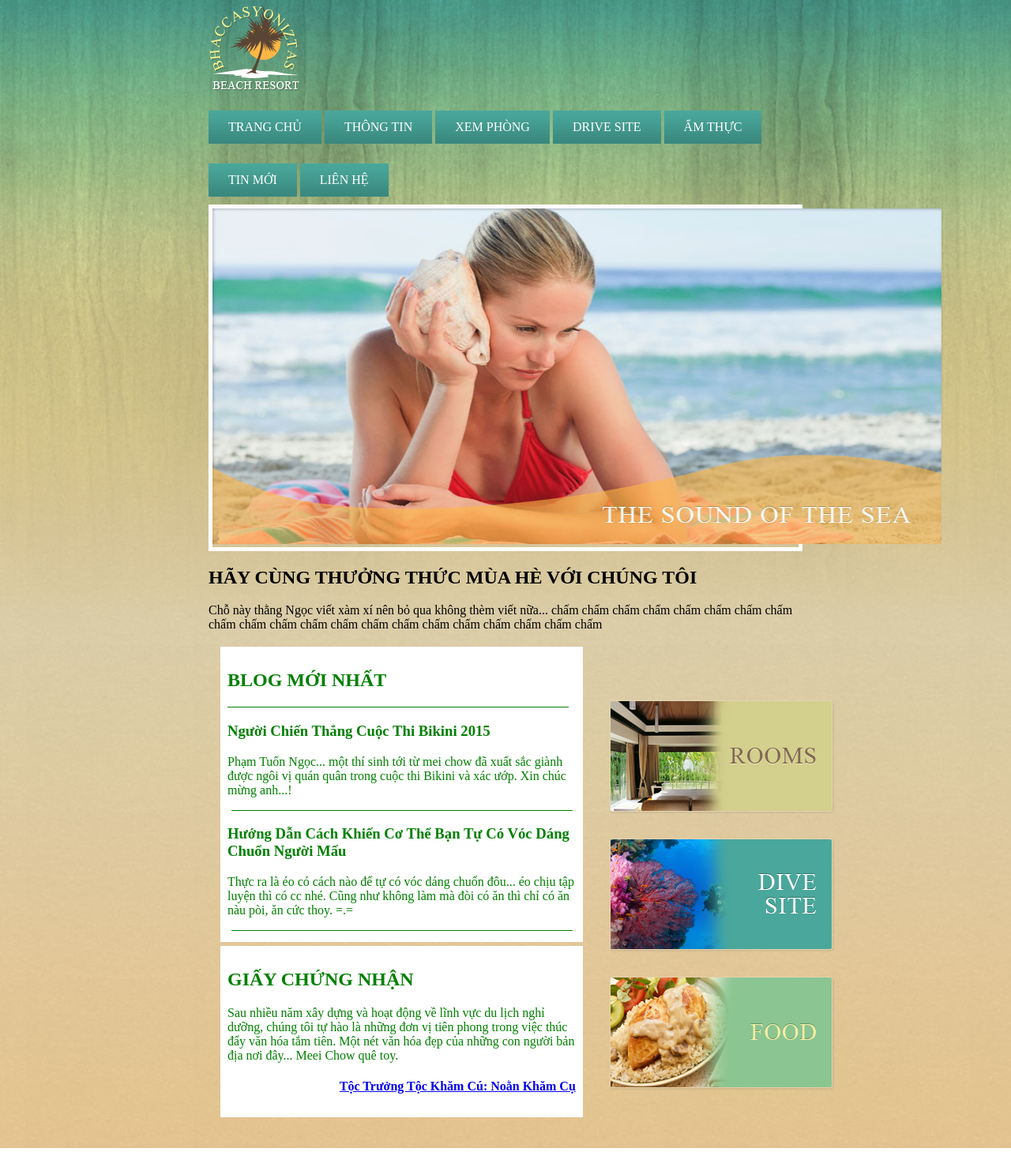
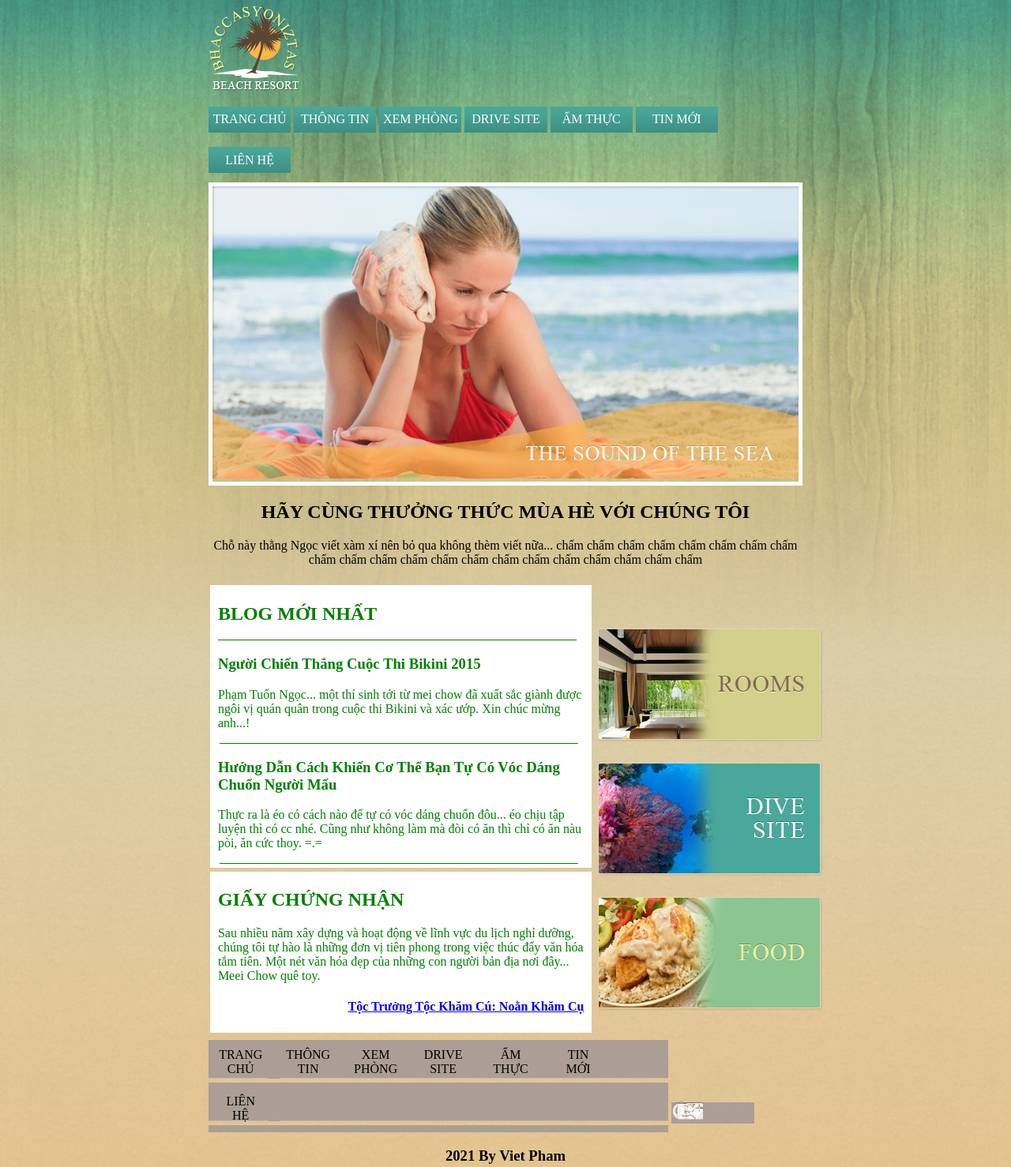
Before and after one commit to phamviet93/bai-tap, a plain HTML site: page Bai tap.html in a window 1280 px wide. Shown: the part 30-1508 px from the top of the page at 79% size. Before the commit the page ends 1484 px from the top, so only its background shows below. Drawn offline with Linux system fonts and the light colour scheme; files whose address does not match are found by name.

Commit message:
edit 5/10

```diff
--- a/Bai tap.html
+++ b/Bai tap.html
@@ -7,9 +7,9 @@
     </head>
     <body>
         <div class="head">
-            <img src="C:\Users\Admin\Desktop\bai-tap\images\logo.png" class="logo">
+            <img src="images\logo.png" class="logo">
         </div>
-        <div class="menu">
+        <div class="menu1">
             <a href="#">TRANG CHỦ</a>
             <a href="#">THÔNG TIN</a>
             <a href="#">XEM PHÒNG</a>
@@ -19,7 +19,7 @@
             <a href="#">LIÊN HỆ</a>
         </div>
         <div class="banner">
-            <img src="C:\Users\Admin\Desktop\bai-tap\images\sea-sound.jpg" width="923" height="425">
+            <img src="images\sea-sound.jpg" width="100%">
         </div>
         <div class="content">
             <h2>HÃY CÙNG THƯỞNG THỨC MÙA HÈ VỚI CHÚNG TÔI</h2>
@@ -50,11 +50,30 @@
           </div>
          </div>
          <div class="column2">
-            <div class="rooms" href="#"><img src="file:///C:/Users/Admin/Desktop/bai-tap/images/rooms.png"></div>
-            <div class="dive-site" href="#"><img src="file:///C:/Users/Admin/Desktop/bai-tap/images/dive-site.png"></div>
-            <div class="food" href="#"><img src="file:///C:/Users/Admin/Desktop/bai-tap/images/food.png"></div>
+            <div class="rooms" href="#"><img src="images/rooms.png"></div>
+            <div class="dive-site" href="#"><img src="images/dive-site.png"></div>
+            <div class="food" href="#"><img src="images/food.png"></div>
+         </div>
+         <div class="column3">
+            <div class="menu2">
+               <a href="#">TRANG CHỦ</a>
+               <a href="#">THÔNG TIN</a>
+               <a href="#">XEM PHÒNG</a>
+               <a href="#">DRIVE SITE</a>
+               <a href="#">ẨM THỰC</a>
+               <a href="#">TIN MỚI</a>
+               <a href="#">LIÊN HỆ</a>
+            </div>
+            <div class="icon">
+                <a href="#"><img src="images/iconP1.png"></a>
+                <a href="#"><img src="images/iconFB1.png"></a>
+                <a href="#"><img src="images/icontw1.png"></a>
+                <a href="#"><img src="images/iconG1.png"></a>
+            </div>
          </div>
         </div>
-        <div class="footer"></div>
+        <div class="footer">
+            <h3>2021 By Viet Pham</h3>
+        </div>
     </body>
 </html>
--- a/baitap.css
+++ b/baitap.css
@@ -2,27 +2,31 @@
     box-sizing: border-box;
 }
 body{
-    padding: 2% 20%;
-    font-family: 'Times New Roman', Arial, sans-serif;
-    background-size: contain;
-    background-image: url(file:///C:/Users/Admin/Desktop/bai-tap/images/bg-pattern.jpg);
+  display: block;
+  padding: 2% 20%;
+  font-family: 'Times New Roman', Arial, sans-serif;
+  background-size: contain;
+  background-image: url(images/bg-pattern.jpg);
 }
-.menu a{
-    background-image: url(file:///C:/Users/Admin/Desktop/bai-tap/images/bg-navigation.png);
+.menu1 a{
+    background-image: url(images/bg-navigation.png);
     color: white;
     display: inline-block;
-    padding: 12px 25px;
-    border-radius: 0px;
+    padding: 1% 0.5%;
+    border-radius: 0%;
     text-decoration: none;
-    margin: 20px 0px 5px 0px;
+    margin: 2% 0% 0.5% 0%;
+    width: 13.85%;
+    text-align: center;
 }
 .banner{
     border: 5px solid white;
-    margin: 5px 0px;
+    margin: 1% 0%;
     width: 100%;
 }
 .content{
-    width: 100%;
+  text-align: center;
+  width: 100%;
 }
 .box .column1, .column2{
   display: inline-block;
@@ -31,35 +35,60 @@ body{
   background-color: green;
   height: 1px;
   width: 98%;
-  margin: 5px;
+  margin: 0.5%;
 }
 .new{
   background-color: white;
-  padding: 9px;
+  padding: 0.5% 2%;
 }
 .certificate{
   background-color: white;
-  padding: 9px;
-  margin-top: 5px;
+  padding: 0.5% 2%;
+  margin-top: 1%;
 }
 .column1 {
   width: 65%;
   color: green;
-  padding: 3px 15px 5px 15px;
+  padding: 1% 0.5% 1% 0.3%;
 }
 .column2 {
   width: 30%;
-  padding: 3px 15px 5px 15px;
+  padding: 0%;
+}
+.column3 .menu2, .icon{
+  display: inline-block;
+  background-image: url(images/icons.png);
+}
+.column3 .menu2 a{
+  color: black;
+  display: inline-block;
+  padding: 1%;
+  border-radius: 0%;
+  text-decoration: none;
+  margin: 1%;
+  width: 12%;
+  text-align: center;
+}
+.column3 .icon a{
+  width: 12%;
+  max-width: 1%;
+  padding: 1%;
+  border-radius: 0%;
+  display: inline-block;
+  text-decoration: none;
 }
 .certificate h4{
   text-align: right;
 }
 .rooms{
-  height: 175px;
+  height: 170px;
 }
 .dive-site{
-  height: 175px;
+  height: 170px;
 }
 .food{
-  height: 175px;
+  height: 170px;
 }
+.footer{
+  text-align: center;
+}
```
